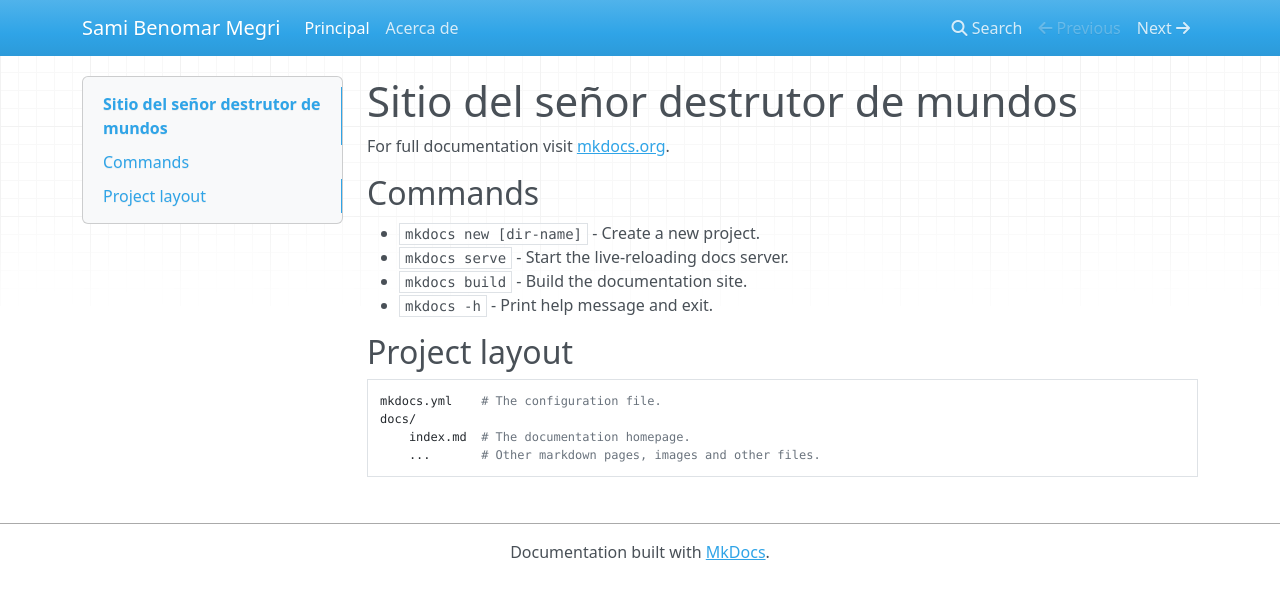
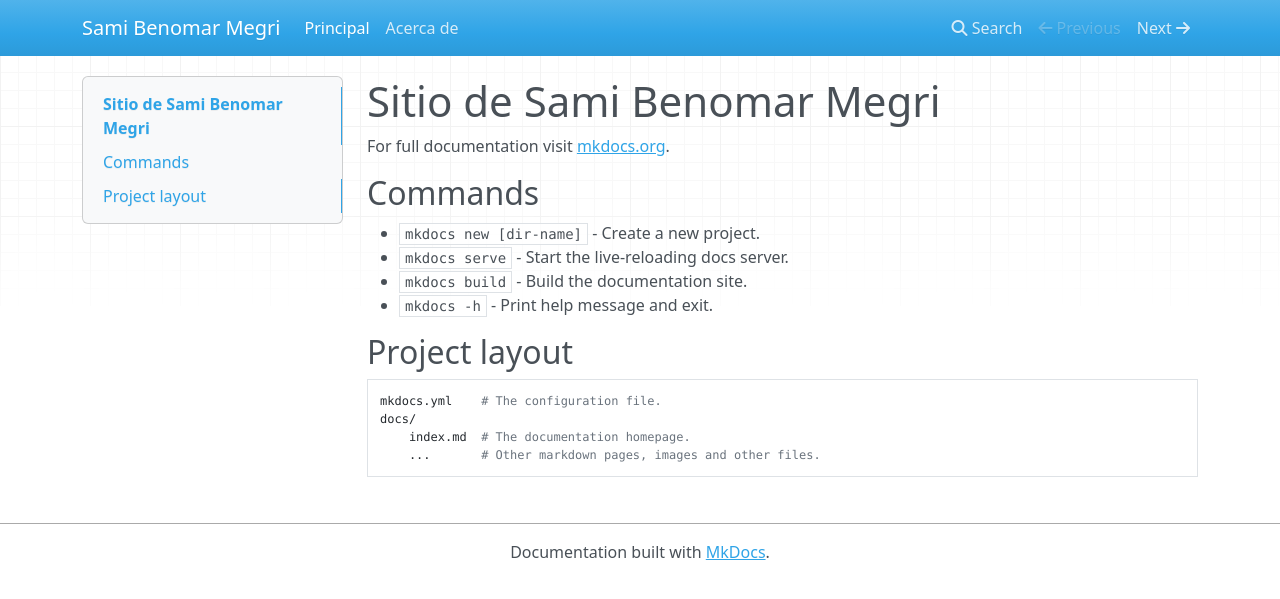
Before and after one commit to Sami-Benomar/mkdocs, an MkDocs documentation site: the page built from docs/index.md, in a window 1280 px wide. Shown: the top 599 px of the page. Built offline with MkDocs 1.6.1, drawn with Linux system fonts in a browser that asks for light colours; nearby versions of some CDN libraries.

Commit message:
Update index.md

```diff
--- a/docs/index.md
+++ b/docs/index.md
@@ -1,4 +1,4 @@
-# Sitio del señor destrutor de mundos
+# Sitio de Sami Benomar Megri
 
 For full documentation visit [mkdocs.org](https://www.mkdocs.org).
 
```
